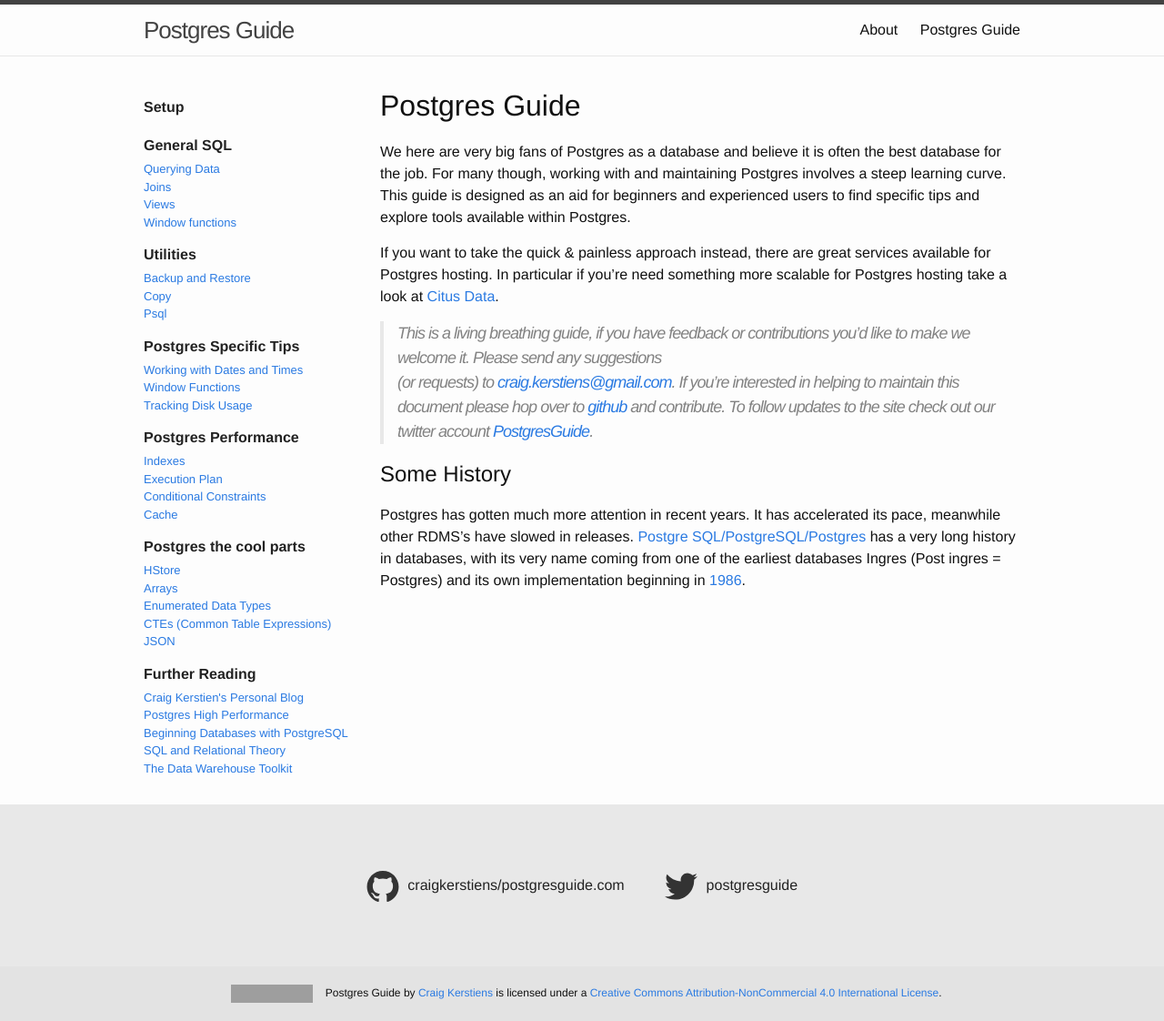
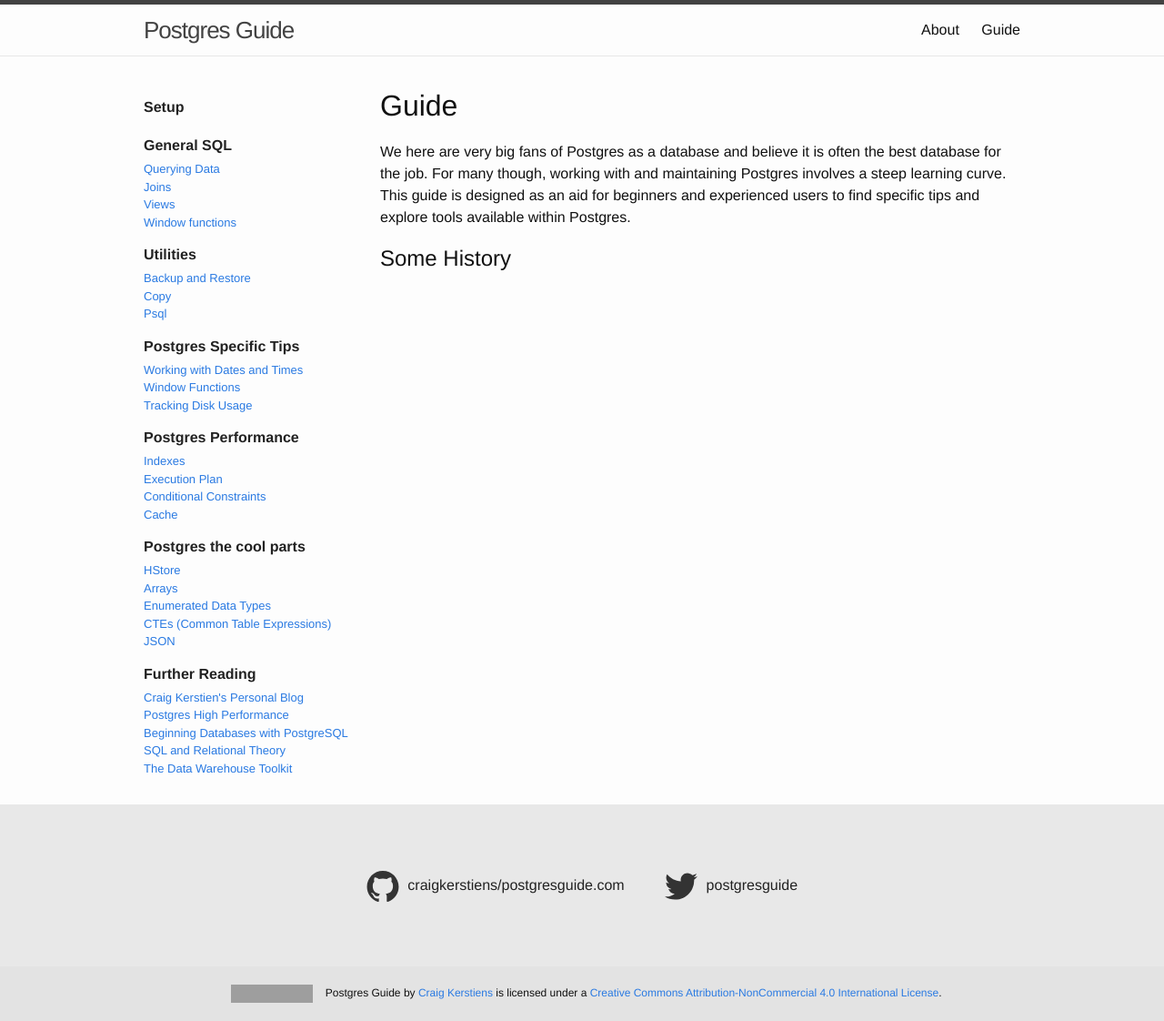
Before and after one commit to shashukla85/lg_debug_tmp, a Jekyll site: the page built from index.md, in a window 1280 px wide. Shown: the whole page at 91% size. Built offline with Jekyll 4.4.1, drawn with Linux system fonts in a browser that asks for light colours; Markdown is read by kramdown in place of the engine named in the settings; our own code applies the rules of GitHub Pages for plain Markdown files; grey boxes are pictures that could not be loaded.

Commit message:
Update index.md

```diff
--- a/index.md
+++ b/index.md
@@ -2,21 +2,11 @@
 layout: default
 ---
 
-Postgres Guide
+Guide
 ==============
 
 We here are very big fans of Postgres as a database and believe it is often the best database for the job. For many though, working with and maintaining Postgres involves a steep learning curve. This guide is designed as an aid for beginners and experienced users to find specific tips and explore tools available within Postgres.
 
-If you want to take the quick & painless approach instead, there are great services available for Postgres hosting. In particular if you're need something more scalable for Postgres hosting take a look at [Citus Data](https://www.citusdata.com).
-
-> This is a living breathing guide, if you have feedback or contributions you'd like to make we welcome it. Please send any suggestions
-> :   (or requests) to <craig.kerstiens@gmail.com>. If you're interested
->     in helping to maintain this document please hop over to
->     [github](https://github.com/craigkerstiens/postgresguide.com) and
->     contribute. To follow updates to the site check out our twitter
->     account [PostgresGuide](http://www.twitter.com/postgresguide).
 
 Some History
 ------------
-
-Postgres has gotten much more attention in recent years. It has accelerated its pace, meanwhile other RDMS's have slowed in releases. [Postgre SQL/PostgreSQL/Postgres](http://www.postgresql.org/) has a very long history in databases, with its very name coming from one of the earliest databases Ingres (Post ingres = Postgres) and its own implementation beginning in [1986](http://www.postgresql.org/docs/8.4/static/history.html).
```
